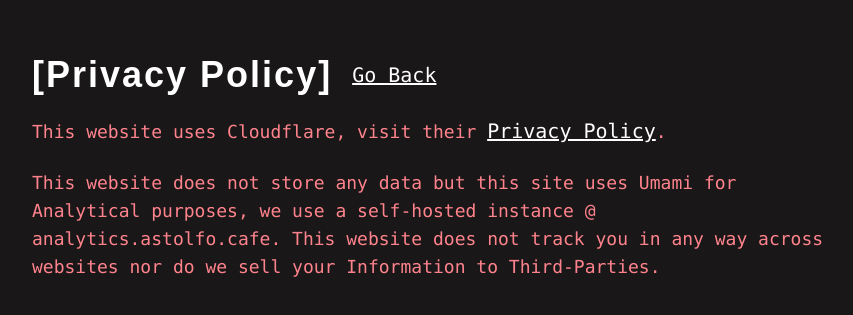
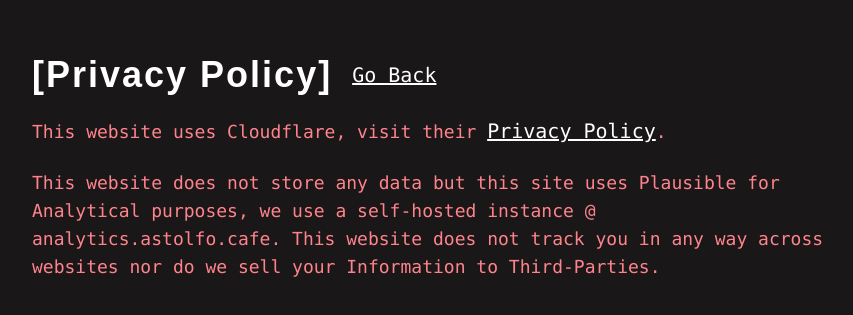
Before and after one commit to ArtieFuzzz/dev.astolfo.cafe, a SvelteKit app: page /privacy in a window 1280 px wide. Shown: the part 221-536 px from the top of the page, without its empty margins (48-901 px from the left). Built offline with nearby package versions, Linux system fonts and the light colour scheme; a small style sheet from the web is missing.

Commit message:
refactor: Update privacy content

```diff
--- a/src/routes/privacy/+page.svelte
+++ b/src/routes/privacy/+page.svelte
@@ -23,7 +23,7 @@
       </p>
 
       <p>
-        This website does not store any data but this site uses Umami for Analytical purposes, we
+        This website does not store any data but this site uses Plausible for Analytical purposes, we
         use a self-hosted instance @ analytics.astolfo.cafe. This website does not track you in any
         way across websites nor do we sell your Information to Third-Parties.
       </p>
```
